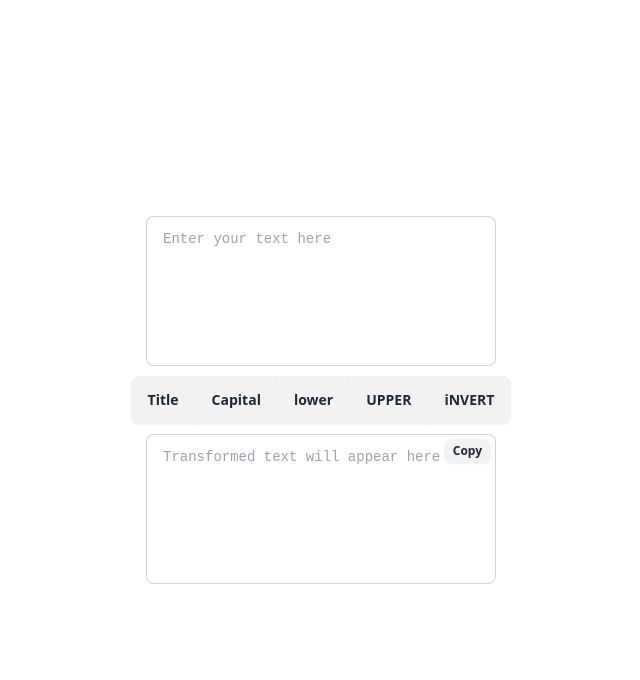
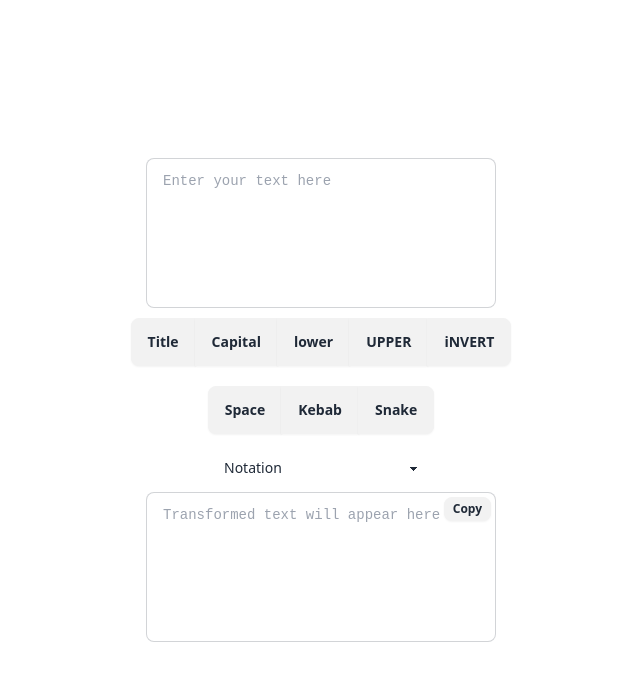
Before and after one commit to antonsizikov/text-transform, a SvelteKit app: page / in a window 1280 px wide. Shown: the top 680 px of the page, without its empty margins (319-959 px from the left). Built offline with nearby package versions, Linux system fonts and the light colour scheme.

Commit message:
Add controls for Spacing and Notation

```diff
--- a/src/routes/+page.svelte
+++ b/src/routes/+page.svelte
@@ -64,6 +64,23 @@
     <input class="join-item btn" type="radio" name="case" value="invert" aria-label="iNVERT" bind:group={selectedOption}>
   </div>
 
+  <div class="join">
+    <input class="join-item btn" type="radio" name="spacing" value="space" aria-label="Space" bind:group={selectedOption}>
+    <input class="join-item btn" type="radio" name="spacing" value="kebab" aria-label="Kebab" bind:group={selectedOption}>
+    <input class="join-item btn" type="radio" name="spacing" value="snake" aria-label="Snake" bind:group={selectedOption}>
+  </div>
+
+<select class="select">
+  <option disabled selected>Notation</option>
+  <option>Regular case</option>
+  <option>flatcase</option>
+  <option>camelCase</option>
+  <option>PascalCase</option>
+  <option>kebab-case</option>
+  <option>snake_case</option>
+  <option>SCREAMING_SNAKE_CASE</option>
+</select>
+
   <div class="indicator">
     <div class="indicator-item indicator-top">
       <button class="btn btn-xs" onclick={copyToClipboard}>Copy</button>
```
